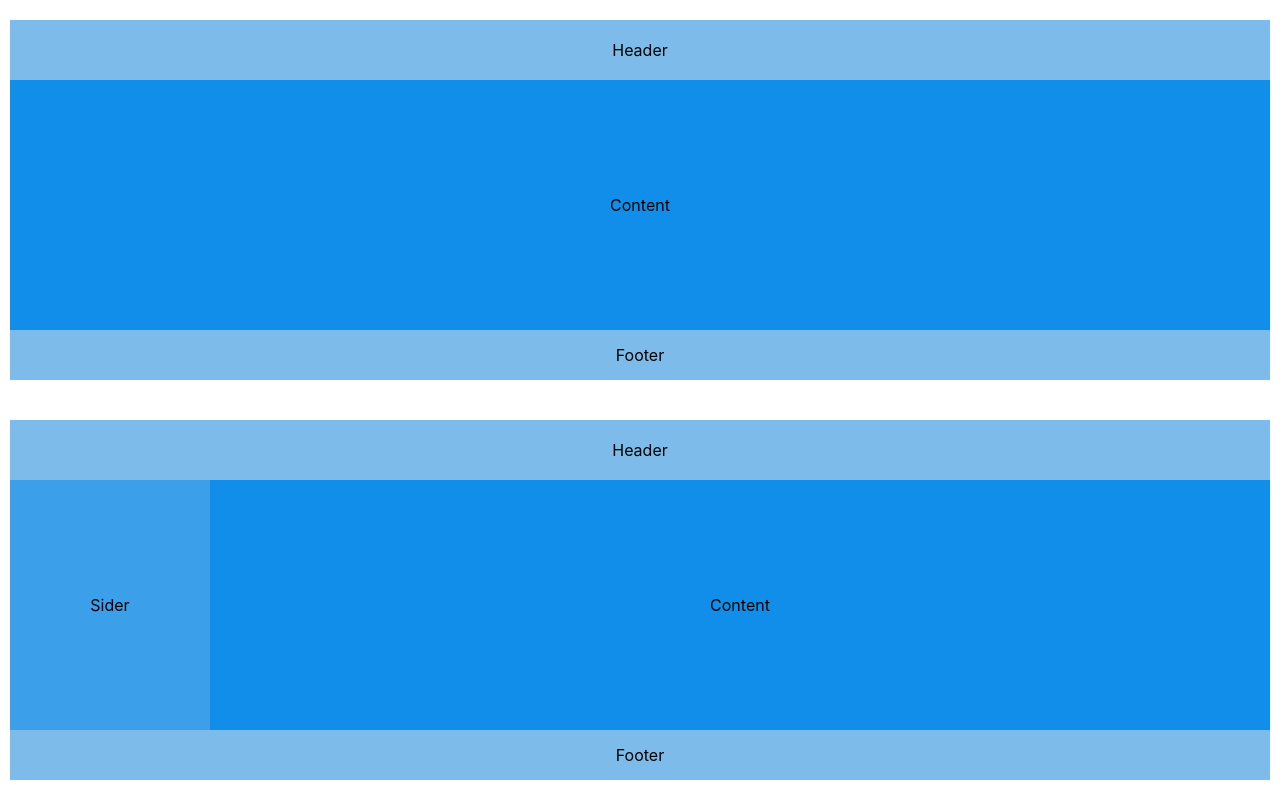
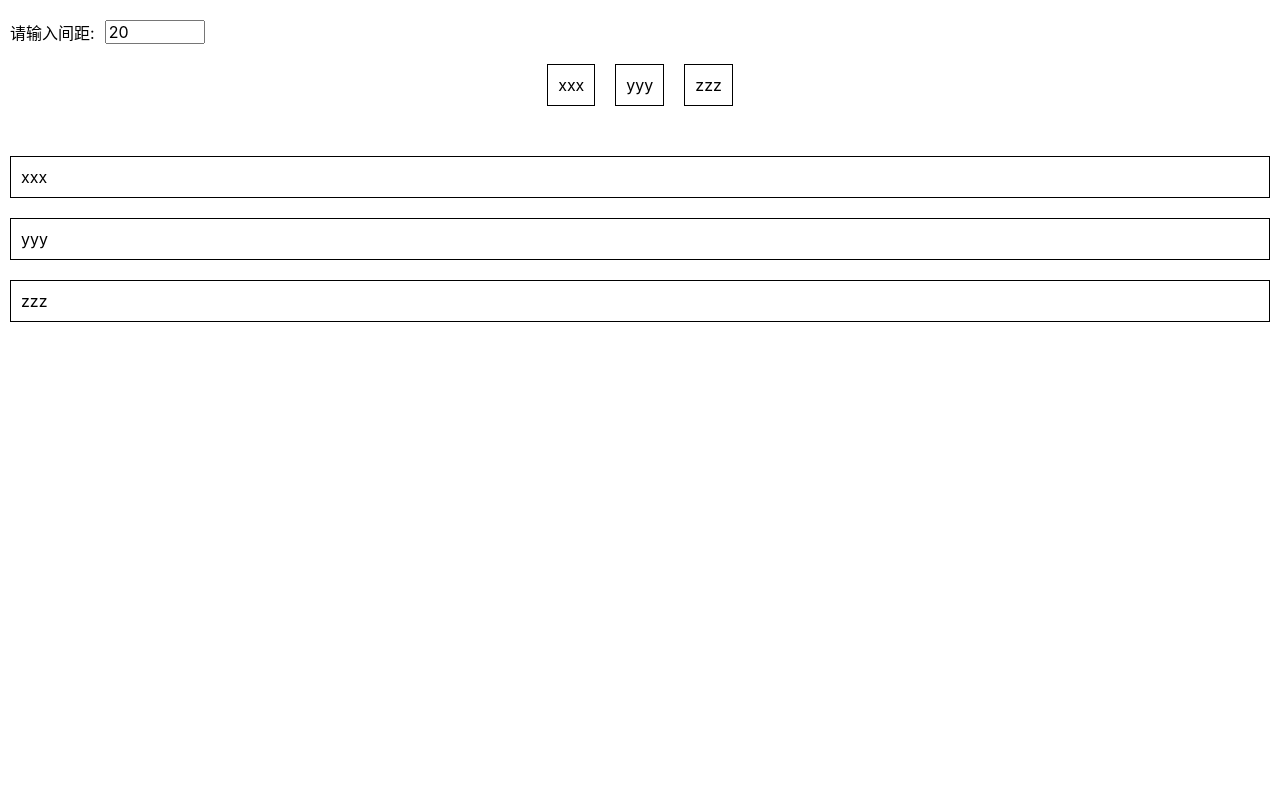
Before and after one commit to leigp555/hut-ui, a Vue app: page / in a window 1280 px wide. Shown: the top 800 px of the page. Built offline with nearby package versions, Linux system fonts and the light colour scheme.

Commit message:
feat: 完成space组件

```diff
--- a/src/App.vue
+++ b/src/App.vue
@@ -1,11 +1,11 @@
 <template>
   <div class="test">
-    <LayoutEg />
+    <SpaceEg />
   </div>
 </template>
 
 <script setup lang="ts">
-import LayoutEg from '@/eg/LayoutEg.vue'
+import SpaceEg from '@/eg/SpaceEg.vue'
 </script>
 
 <style>
--- /dev/null
+++ b/src/eg/SpaceEg.vue
@@ -0,0 +1,42 @@
+<template>
+  <label>
+    <span>请输入间距:</span>
+    <input class="input" type="text" v-model.number.lazy="size" />
+  </label>
+
+  <Space direction="column" size="50px">
+    <Space direction="row" :size="size" justify-content="center" aline-items="center">
+      <div class="item">xxx</div>
+      <div class="item">yyy</div>
+      <div class="item">zzz</div>
+    </Space>
+    <Space direction="column" :size="size" justify-content="start" aline-items="start">
+      <div class="item">xxx</div>
+      <div class="item">yyy</div>
+      <div class="item">zzz</div>
+    </Space>
+  </Space>
+</template>
+
+<script lang="ts" setup>
+import { ref } from 'vue'
+import Space from '@/lib/space/Space.vue'
+
+const size = ref<number>(20)
+</script>
+
+<style lang="scss" scoped>
+label {
+  display: flex;
+  align-items: center;
+  gap: 10px;
+  margin-bottom: 20px;
+}
+.input {
+  width: 100px;
+}
+.item {
+  border: 1px solid black;
+  padding: 10px;
+}
+</style>
--- /dev/null
+++ b/src/lib/space/Space.vue
@@ -0,0 +1,46 @@
+<template>
+  <div
+    class="ui-space-wrap"
+    :style="{
+      flexDirection: direction,
+      gap: realSize,
+      alineItems,
+      justifyContent: justifyContent
+    }"
+  >
+    <slot />
+  </div>
+</template>
+
+<script lang="ts" setup>
+import { computed, defineProps, withDefaults } from 'vue'
+
+const props = withDefaults(
+  defineProps<{
+    direction?: 'row' | 'column'
+    size?: string | number
+    alineItems?: 'start' | 'center' | 'end' | 'baseline'
+    justifyContent?: 'start' | 'center' | 'end'
+  }>(),
+  {
+    direction: 'row',
+    size: '5px',
+    alineItems: 'center',
+    justifyContent: 'start'
+  }
+)
+
+const realSize = computed(() => {
+  console.log(props.size)
+  if (typeof props.size === 'string') {
+    return props.size
+  }
+  return `${props.size}px`
+})
+</script>
+
+<style lang="scss">
+.ui-space-wrap {
+  display: flex;
+}
+</style>
```
